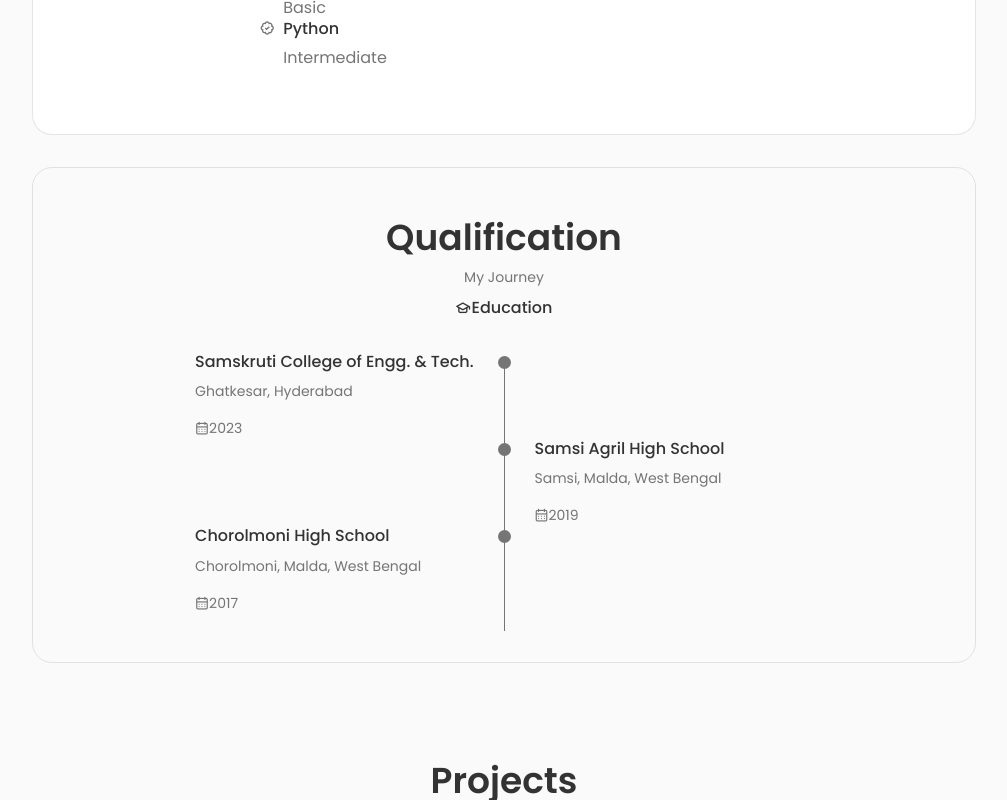
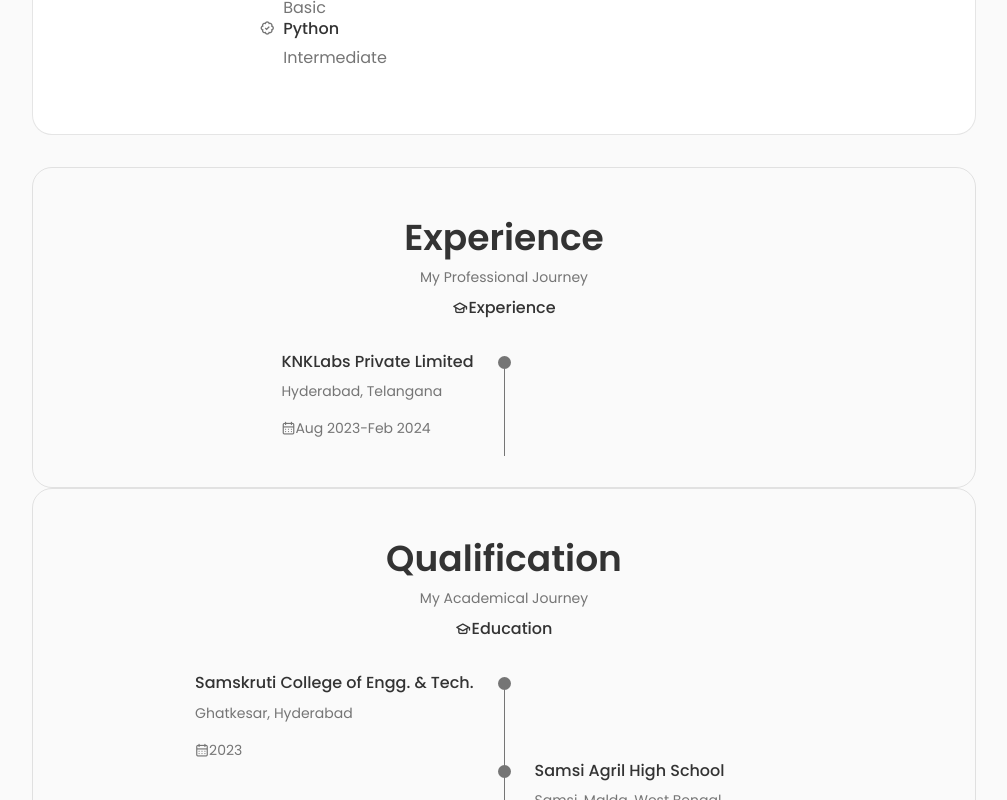
Before and after one commit to msmreja/Portfolio_Web, a React (Vite) app: page / in a window 1280 px wide. Shown: the part 2000-2800 px from the top of the page, without its empty margins (136-1143 px from the left). Built offline with nearby package versions, Linux system fonts and the light colour scheme.

Commit message:
Info and and about data

```diff
--- a/src/App.css
+++ b/src/App.css
@@ -74,6 +74,7 @@ html {
   scroll-behavior: smooth;
 }
 
+
 body,
 button,
 input,
@@ -83,6 +84,12 @@ textarea {
 }
 
 body {
+  display: flex;
+  flex-direction: column;
+  min-height: 100vh;
+  margin: 0;
+  padding: 0;
+  overflow-x: hidden;
   background-color: var(--body-color);
   color: var(--text-color);
 }
--- a/src/App.jsx
+++ b/src/App.jsx
@@ -8,6 +8,7 @@ import Qualification from "./components/qualification/Qualification";
 import Project from "./components/projects/Project";
 import Contact from "./components/contact/Contact";
 import Footer from "./components/footer/Footer";
+import Experience from "./components/experience/Experience";
 
 import Container from "react-bootstrap/Container";
 import "./App.css";
@@ -16,12 +17,13 @@ function App() {
   const [count, setCount] = useState(0);
 
   return (
-    <Container>
+    <Container className="">
       <Header />
       <main className="main">
         <Home />
         <About />
         <Skills />
+        <Experience />
         <Qualification />
         <Project />
         <Contact />
--- /dev/null
+++ b/src/components/experience/Experience.jsx
@@ -0,0 +1,45 @@
+import React from "react";
+import "./experience.css";
+
+const Experience = () => {
+  return (
+    <section className="qualification__section" id="experience">
+      <h2 className="section__title">Experience</h2>
+      <span className="section__subtitle-qualification">
+        My Professional Journey
+      </span>
+      <div className="qualification__container container">
+        <div className="qualification__tabs">
+          <div className="qualification__button qualification__active button--flex">
+            <i className="uil uil-graduation-cap qualifaction__icon"></i>{" "}
+            Experience
+          </div>
+        </div>
+        <div className="qualification__sections">
+          <div className="qualification__content">
+            <div className="qualification__data">
+              <div className="">
+                <h3 className="qualification__title">
+                  KNKLabs Private Limited
+                </h3>
+                <span className="qualification__subtitle">
+                  Hyderabad, Telangana
+                </span>
+                <div className="qualification__calendar">
+                  <i className="uil uil-calendar-alt"></i>
+                  Aug 2023-Feb 2024
+                </div>
+              </div>
+              <div>
+                <span className="qualification__rounder"></span>
+                <span className="qualification__line"></span>
+              </div>
+            </div>
+          </div>
+        </div>
+      </div>
+    </section>
+  );
+};
+
+export default Experience;
--- /dev/null
+++ b/src/components/experience/experience.css
@@ -0,0 +1,117 @@
+.qualification__container {
+    max-width: 768px;
+}
+
+.qualification__tabs {
+    display: flex;
+    justify-content: center;
+    margin-bottom: var(--mb-2);
+}
+
+.qualification__button {
+    font-size: var(--h3--font-size);
+    font-weight: var(--font-medium);
+    color: var(--title-color);
+    margin: 0 var(--mb-1);
+    cursor: pointer;
+}
+
+.qualification__button:hover {
+    color: var(--title-color--dark);
+}
+.qualification__icon {
+    font-size: 1.8rem;
+    margin-right: var(-mb-0-25);
+}
+
+.qualifation__active {
+    color: var(--title-color--dark);
+}
+
+.qualification__section {
+    display: grid;
+    justify-content: center ;
+    border: 1px solid rgba(0, 0, 0, 0.1);
+    padding: 3rem 4rem;
+    border-radius: 1.25rem;
+}
+
+.qualifation__content-active{
+    display: block;
+}
+.qualification__data {
+    display: grid;
+    grid-template-columns: 1fr max-content 1fr;
+    column-gap: 1.5rem;
+    justify-content: center;
+}
+
+.qualification__title {
+    font-size: var(--normal-font-size);
+    font-weight: var(--font-medium);
+}
+
+.qualification__subtitle {
+    display: inline-block;
+    font-size: var(--small-font-size);
+    margin-bottom: var(--mb-1);
+}
+
+.qualification__calendar {
+    font-size: var(--small-font-size);
+}
+
+.qualification__rounder {
+    display: inline-block;
+    width: 13px;
+    height: 13px;
+    background-color: var(--text-color);
+    border-radius: 50%;
+
+}
+.qualification__line {
+    display: block;
+    width: 1px;
+    height: 100%;
+    background-color: var(--text-color);
+    transform: translate(6px, -7px);
+}
+.section__subtitle-qualification{
+    display: block;
+    text-align: center;
+    font-size: var(--small-font-size);
+    margin-bottom: 0.5rem;
+}
+
+/* Break Points */
+@media screen and (max-width: 992px) {
+    .qualification__container {
+        margin: auto;
+        margin: auto;
+    }
+}
+
+@media screen and (max-width: 768px) {
+    .qualification__container {
+        margin-left: var(--mb-1-5);
+        margin-right: var(--mb-1-5);
+    }
+}
+
+@media screen and (max-width: 576px) {
+    .qualification__section {
+        grid-template-columns: initial;
+    }
+
+    .qualification__button {
+        margin: 0 var(--mb-0-75);
+    }
+}
+
+@media screen and (max-width: 992px) {
+    .qualification__data {
+        gap: 0.5rem;
+    }
+
+
+}
--- a/src/components/header/Header.jsx
+++ b/src/components/header/Header.jsx
@@ -1,63 +1,74 @@
-import React, {useState} from 'react';
-import "./Header.css"
+import React, { useState } from "react";
+import "./Header.css";
 
+const Header = () => {
+  const [activeNav, setActiveNav] = useState("#home");
 
+  return (
+    <header className="header">
+      <nav className="nav container">
+        <a href="index.html" className="nav__logo">
+          @msmreja
+        </a>
 
-
-const Header = () =>{
-
-    const [activeNav, setActiveNav] = useState("#home")
-
-    return(
-        <header className='header'>
-            <nav className='nav container'>
-                <a href='index.html' className='nav__logo'>@msmreja</a>
-
-                <div className='nav__menu'>
-                    <ul className='nav__list grig'>
-                        <li className='nav__item'>
+        <div className="nav__menu">
+          <ul className="nav__list grig">
+            <li className="nav__item">
               <a href="#home" className="nav__link">
                 <i className="uil uil-estate nav__icon"></i>Home
               </a>
             </li>
 
-                        <li className='nav__item'>
+            <li className="nav__item">
               <a href="#about" className="nav__link">
                 <i className="uil uil-info-circle nav__icon"></i>About
               </a>
             </li>
 
-                        <li className='nav__item'>
+            <li className="nav__item">
               <a href="#skills" className="nav__link">
                 <i className="uil uil-award nav__icon"></i>Skills
               </a>
             </li>
 
-                        <li className='nav__item'>
+            <li className="nav__item">
+              <a href="#experience" className="nav__link">
+                <i className="uil uil-book nav__icon"></i>Experience
+              </a>
+            </li>
+
+            <li className="nav__item">
               <a href="#qualification" className="nav__link">
                 <i className="uil uil-book nav__icon"></i>Qualification
               </a>
             </li>
 
-                        <li className='nav__item'>
-                            <a href="#projects" onClick={() => setActiveNav("#projects")}
-                            className={activeNav === "#projets" ? "nav__link active-link" :"nav__link"}>
+            <li className="nav__item">
+              <a
+                href="#projects"
+                onClick={() => setActiveNav("#projects")}
+                className={
+                  activeNav === "#projets"
+                    ? "nav__link active-link"
+                    : "nav__link"
+                }
+              >
                 <i className="uil uil-suitcase nav__icon"></i>Projects
               </a>
             </li>
 
-                        <li className='nav__item'>
+            <li className="nav__item">
               <a href="#contact" className="nav__link">
                 <i className="uil uil-at nav__icon"></i>Contact
               </a>
             </li>
           </ul>
-                    <i className='uil uil-times nav__close'></i>
+          <i className="uil uil-times nav__close"></i>
         </div>
         <div className="nav__toggle">
           <i className="uil uil-apps"></i>
         </div>
-              { /* <div className="toggle-btn">
+        {/* <div className="toggle-btn">
                     <span></span>
                     <span></span>
                     <span></span>
@@ -65,7 +76,7 @@ const Header = () =>{
     */}
       </nav>
     </header>
-    )
-}
+  );
+};
 
-export default Header
+export default Header;
--- a/src/components/home/Data.jsx
+++ b/src/components/home/Data.jsx
@@ -57,8 +57,9 @@ const Data = () => {
       </h1>
       <h3 className="home__subtitle">I'm Not only a Coder</h3>
       <p className="home__description">
-        I'm an Enthusiastic and Creative Person, Very Passionate and dedicated
-        to Learning new skills and implementing those into real world.
+        I'm an enthusiastic and creative person who is very passionate and
+        dedicated to learning new skills and implementing them in the real
+        world. I have 1 year of experience as a full-stack developer.
       </p>
       <br />
       <a href="#contact" className="button button--flex">
--- a/src/components/qualification/Qualification.jsx
+++ b/src/components/qualification/Qualification.jsx
@@ -5,7 +5,9 @@ const Qualification = () => {
   return (
     <section className="qualification__section" id="qualification">
       <h2 className="section__title">Qualification</h2>
-      <span className="section__subtitle-qualification">My Journey</span>
+      <span className="section__subtitle-qualification">
+        My Academical Journey
+      </span>
       <div className="qualification__container container">
         <div className="qualification__tabs">
           <div className="qualification__button qualification__active button--flex">
```
Lines whose indentation alone changed are shown as unchanged.
